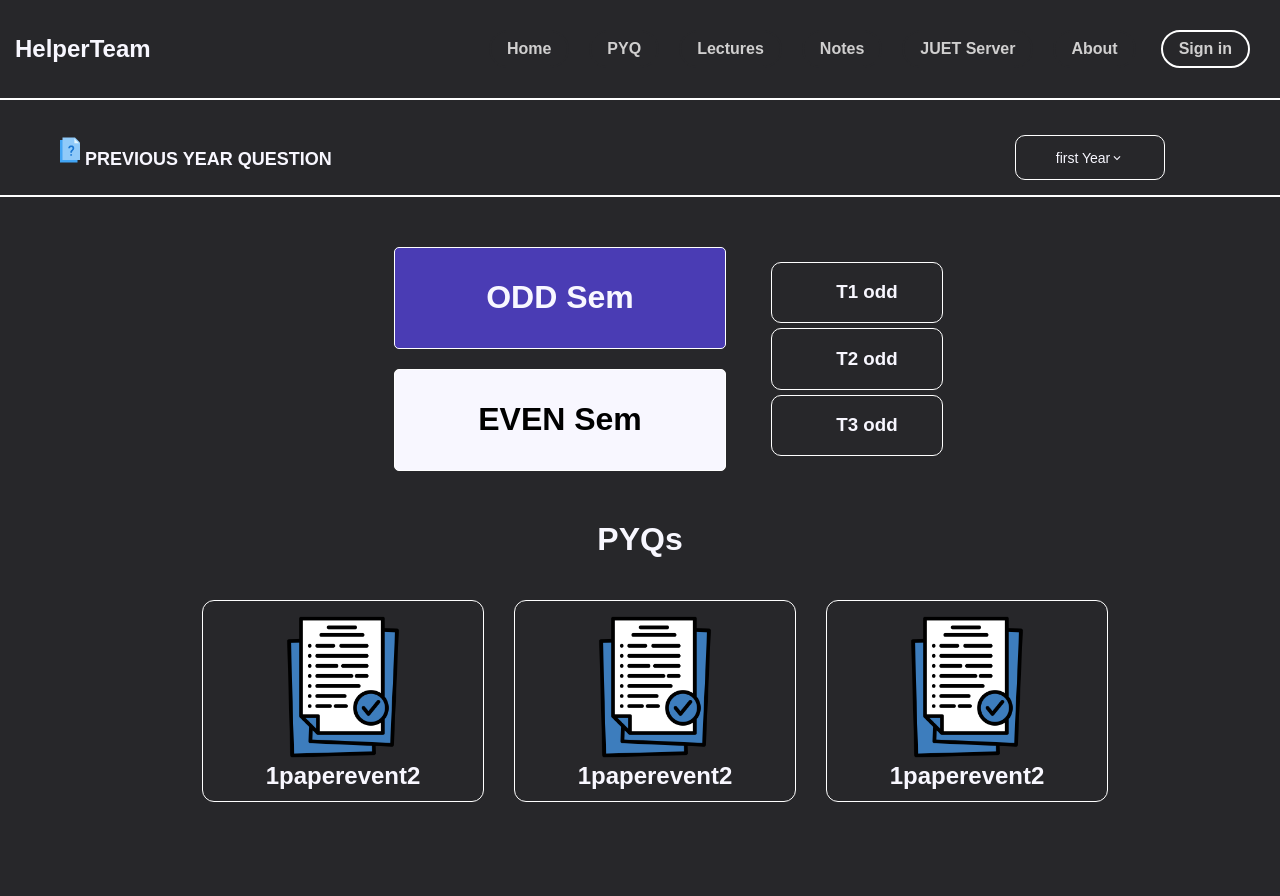
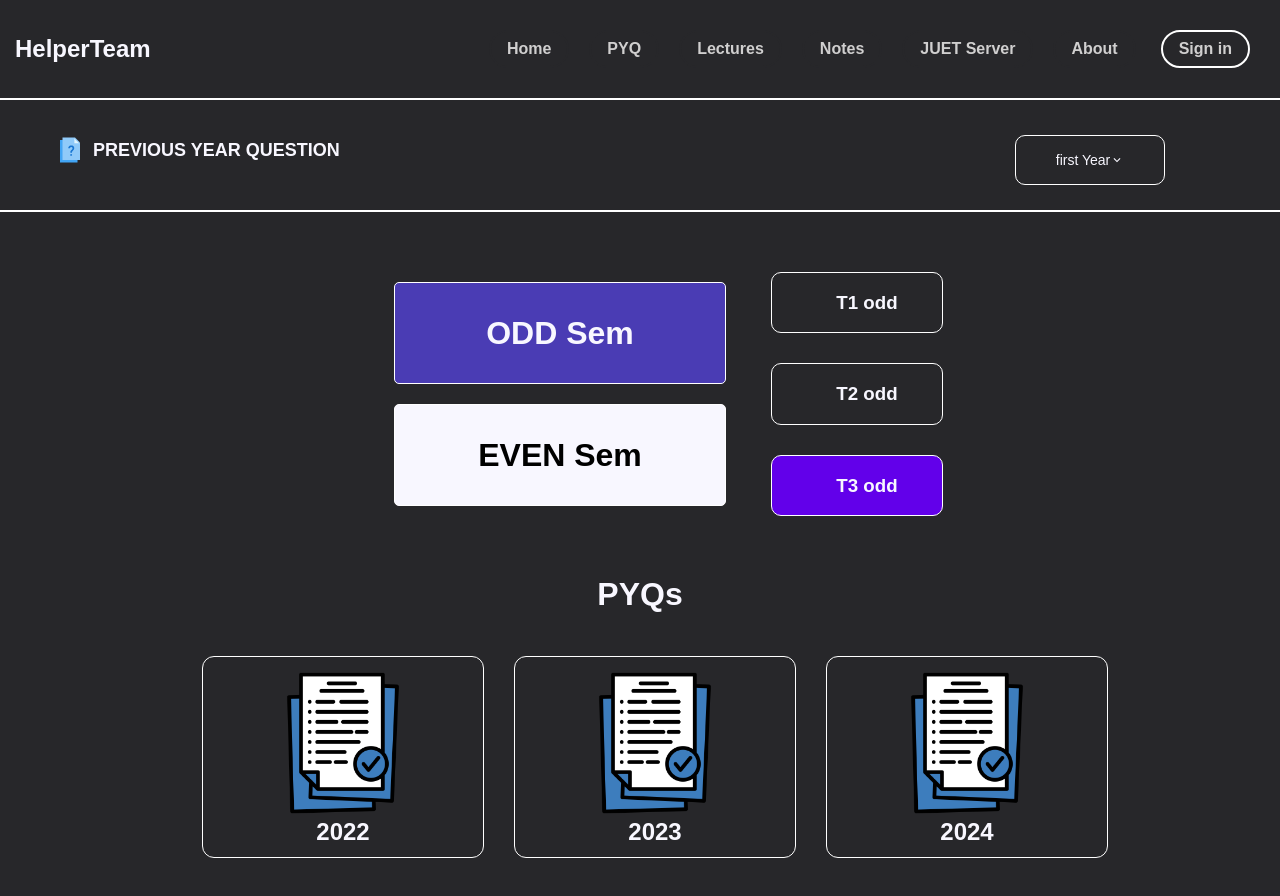
Before and after one commit to Indranil102/Helper_Team, a React (Create React App) app: page /pyq in a window 1280 px wide. Both pictures are taken after a click on the element "T3 odd". Shown: the top 896 px of the page. Before the commit the page ends 852 px from the top, so only its background shows below. Built offline with nearby package versions, Linux system fonts and the light colour scheme; the HTML template or start-up script is replaced by a standard one; a web font is replaced by a local one.

Commit message:
css update

```diff
--- a/src/Pages/pyq/Papers.jsx
+++ b/src/Pages/pyq/Papers.jsx
@@ -16,47 +16,48 @@ const Papers = ({ Sem, test, year}) => {
             </div>;
             case "t2":
               return <div className="paper-container">
-              <div className="paperbox"><img src={paper} alt="#"/><span>1paperevent2</span></div>
-              <div className="paperbox"><img src={paper} alt="#"/><span>1paperevent2</span></div>
-              <div className="paperbox"><img src={paper} alt="#"/><span>1paperevent2</span></div>
+              <div className="paperbox"><img src={paper} alt="#"/><span>2022</span></div>
+              <div className="paperbox"><img src={paper} alt="#"/><span>2023</span></div>
+              <div className="paperbox"><img src={paper} alt="#"/><span>2024</span></div>
             </div>;
             case "t3":
               return <div className="paper-container">
-              <div className="paperbox"><img src={paper} alt="#"/><span>1paperevent2</span></div>
-              <div className="paperbox"><img src={paper} alt="#"/><span>1paperevent2</span></div>
-              <div className="paperbox"><img src={paper} alt="#"/><span>1paperevent2</span></div>
+              <div className="paperbox"><img src={paper} alt="#"/><span>2022</span></div>
+              <div className="paperbox"><img src={paper} alt="#"/><span>2023</span></div>
+              <div className="paperbox"><img src={paper} alt="#"/><span>2024</span></div>
             </div>;
             default:
               return <div className="paper-container">
-              <div className="paperbox"><img src={paper} alt="#"/><span>1paperevent2</span></div>
-              <div className="paperbox"><img src={paper} alt="#"/><span>1paperevent2</span></div>
-              <div className="paperbox"><img src={paper} alt="#"/><span>1paperevent2</span></div>
+              <div className="paperbox"><img src={paper} alt="#"/><span>2022</span></div>
+              <div className="paperbox"><img src={paper} alt="#"/><span>2023</span></div>
+              <div className="paperbox"><img src={paper} alt="#"/><span>2024</span></div>
             </div>;
           }
         } else {
           switch (test) {
             case "t1":
-              return <div className="paper-container"><div className="paperbox">1paperevent1</div>
-              <div className="paperbox">1paperevent1</div>
-              <div className="paperbox">1paperevent1</div>
-              </div>;
+              return <div className="paper-container">
+              <div className="paperbox"><img src={paper} alt="#"/><span>2022</span></div>
+              <div className="paperbox"><img src={paper} alt="#"/><span>2023</span></div>
+              <div className="paperbox"><img src={paper} alt="#"/><span>2024</span></div>
+            </div>;
             case "t2":
               return <div className="paper-container">
-                <div className="paperbox"><img src={paper} alt="#"/><span>1paperevent2</span></div>
-                <div className="paperbox"><img src={paper} alt="#"/><span>1paperevent2</span></div>
-                <div className="paperbox"><img src={paper} alt="#"/><span>1paperevent2</span></div>
-              </div>;
+              <div className="paperbox"><img src={paper} alt="#"/><span>2022</span></div>
+              <div className="paperbox"><img src={paper} alt="#"/><span>2023</span></div>
+              <div className="paperbox"><img src={paper} alt="#"/><span>2024</span></div>
+            </div>;
             case "t3":
               return <div className="paper-container">
-              <div className="paperbox"><img src={paper} alt="#"/><span>1paperevent2</span></div>
-              <div className="paperbox"><img src={paper} alt="#"/><span>1paperevent2</span></div>
-              <div className="paperbox"><img src={paper} alt="#"/><span>1paperevent2</span></div>
-            </div>;
+              <div className="paperbox"><img src={paper} alt="#"/><span>2022</span></div>
+              <div className="paperbox"><img src={paper} alt="#"/><span>2023</span></div>
+              <div className="paperbox"><img src={paper} alt="#"/><span>2024</span></div>
+            </div>;;
             default:
               return <div className="paper-container">
-              <div className="paperbox"><img src={paper} alt="#"/><span>1paperevent2</span></div>
-              <div className="paperbox"><img src={paper} alt="#"/><span>1paperevent2</span></div>
-              <div className="paperbox"><img src={paper} alt="#"/><span>1paperevent2</span></div>
+              <div className="paperbox"><img src={paper} alt="#"/><span>2022</span></div>
+              <div className="paperbox"><img src={paper} alt="#"/><span>2023</span></div>
+              <div className="paperbox"><img src={paper} alt="#"/><span>2024</span></div>
             </div>;
           }
         }
@@ -67,54 +68,54 @@ const Papers = ({ Sem, test, year}) => {
           switch (test) {
             case "t1":
               return <div className="paper-container">
-              <div className="paperbox"><img src={paper} alt="#"/><span>1paperevent2</span></div>
-              <div className="paperbox"><img src={paper} alt="#"/><span>1paperevent2</span></div>
-              <div className="paperbox"><img src={paper} alt="#"/><span>1paperevent2</span></div>
+              <div className="paperbox"><img src={paper} alt="#"/><span>2022</span></div>
+              <div className="paperbox"><img src={paper} alt="#"/><span>2023</span></div>
+              <div className="paperbox"><img src={paper} alt="#"/><span>2024</span></div>
             </div>;
             case "t2":
               return <div className="paper-container">
-              <div className="paperbox"><img src={paper} alt="#"/><span>1paperevent2</span></div>
-              <div className="paperbox"><img src={paper} alt="#"/><span>1paperevent2</span></div>
-              <div className="paperbox"><img src={paper} alt="#"/><span>1paperevent2</span></div>
+              <div className="paperbox"><img src={paper} alt="#"/><span>2022</span></div>
+              <div className="paperbox"><img src={paper} alt="#"/><span>2023</span></div>
+              <div className="paperbox"><img src={paper} alt="#"/><span>2024</span></div>
             </div>;
             case "t3":
               return <div className="paper-container">
-              <div className="paperbox"><img src={paper} alt="#"/><span>1paperevent2</span></div>
-              <div className="paperbox"><img src={paper} alt="#"/><span>1paperevent2</span></div>
-              <div className="paperbox"><img src={paper} alt="#"/><span>1paperevent2</span></div>
+              <div className="paperbox"><img src={paper} alt="#"/><span>2022</span></div>
+              <div className="paperbox"><img src={paper} alt="#"/><span>2023</span></div>
+              <div className="paperbox"><img src={paper} alt="#"/><span>2024</span></div>
             </div>;
             default:
               return <div className="paper-container">
-              <div className="paperbox"><img src={paper} alt="#"/><span>1paperevent2</span></div>
-              <div className="paperbox"><img src={paper} alt="#"/><span>1paperevent2</span></div>
-              <div className="paperbox"><img src={paper} alt="#"/><span>1paperevent2</span></div>
+              <div className="paperbox"><img src={paper} alt="#"/><span>2022</span></div>
+              <div className="paperbox"><img src={paper} alt="#"/><span>2023</span></div>
+              <div className="paperbox"><img src={paper} alt="#"/><span>2024</span></div>
             </div>;
           }
         } else {
           switch (test) {
             case "t1":
               return <div className="paper-container">
-              <div className="paperbox"><img src={paper} alt="#"/><span>1paperevent2</span></div>
-              <div className="paperbox"><img src={paper} alt="#"/><span>1paperevent2</span></div>
-              <div className="paperbox"><img src={paper} alt="#"/><span>1paperevent2</span></div>
+              <div className="paperbox"><img src={paper} alt="#"/><span>2022</span></div>
+              <div className="paperbox"><img src={paper} alt="#"/><span>2023</span></div>
+              <div className="paperbox"><img src={paper} alt="#"/><span>2024</span></div>
             </div>;
             case "t2":
               return <div className="paper-container">
-              <div className="paperbox"><img src={paper} alt="#"/><span>1paperevent2</span></div>
-              <div className="paperbox"><img src={paper} alt="#"/><span>1paperevent2</span></div>
-              <div className="paperbox"><img src={paper} alt="#"/><span>1paperevent2</span></div>
+              <div className="paperbox"><img src={paper} alt="#"/><span>2022</span></div>
+              <div className="paperbox"><img src={paper} alt="#"/><span>2023</span></div>
+              <div className="paperbox"><img src={paper} alt="#"/><span>2024</span></div>
             </div>;
             case "t3":
               return <div className="paper-container">
-              <div className="paperbox"><img src={paper} alt="#"/><span>1paperevent2</span></div>
-              <div className="paperbox"><img src={paper} alt="#"/><span>1paperevent2</span></div>
-              <div className="paperbox"><img src={paper} alt="#"/><span>1paperevent2</span></div>
+              <div className="paperbox"><img src={paper} alt="#"/><span>2022</span></div>
+              <div className="paperbox"><img src={paper} alt="#"/><span>2023</span></div>
+              <div className="paperbox"><img src={paper} alt="#"/><span>2024</span></div>
             </div>;
             default:
               return <div className="paper-container">
-              <div className="paperbox"><img src={paper} alt="#"/><span>1paperevent2</span></div>
-              <div className="paperbox"><img src={paper} alt="#"/><span>1paperevent2</span></div>
-              <div className="paperbox"><img src={paper} alt="#"/><span>1paperevent2</span></div>
+              <div className="paperbox"><img src={paper} alt="#"/><span>2022</span></div>
+              <div className="paperbox"><img src={paper} alt="#"/><span>2023</span></div>
+              <div className="paperbox"><img src={paper} alt="#"/><span>2024</span></div>
             </div>;
           }
         }
@@ -125,54 +126,54 @@ const Papers = ({ Sem, test, year}) => {
           switch (test) {
             case "t1":
               return <div className="paper-container">
-              <div className="paperbox"><image src={paper}/><span>1paperevent2</span></div>
-              <div className="paperbox"><image src={paper}/><span>1paperevent2</span></div>
-              <div className="paperbox"><image src={paper}/><span>1paperevent2</span></div>
+              <div className="paperbox"><img src={paper} alt="#"/><span>2022</span></div>
+              <div className="paperbox"><img src={paper} alt="#"/><span>2023</span></div>
+              <div className="paperbox"><img src={paper} alt="#"/><span>2024</span></div>
             </div>;
             case "t2":
               return <div className="paper-container">
-              <div className="paperbox"><image src={paper}/><span>1paperevent2</span></div>
-              <div className="paperbox"><image src={paper}/><span>1paperevent2</span></div>
-              <div className="paperbox"><image src={paper}/><span>1paperevent2</span></div>
+              <div className="paperbox"><img src={paper} alt="#"/><span>2022</span></div>
+              <div className="paperbox"><img src={paper} alt="#"/><span>2023</span></div>
+              <div className="paperbox"><img src={paper} alt="#"/><span>2024</span></div>
             </div>;
             case "t3":
               return <div className="paper-container">
-              <div className="paperbox"><image src={paper}/><span>1paperevent2</span></div>
-              <div className="paperbox"><image src={paper}/><span>1paperevent2</span></div>
-              <div className="paperbox"><image src={paper}/><span>1paperevent2</span></div>
+              <div className="paperbox"><img src={paper} alt="#"/><span>2022</span></div>
+              <div className="paperbox"><img src={paper} alt="#"/><span>2023</span></div>
+              <div className="paperbox"><img src={paper} alt="#"/><span>2024</span></div>
             </div>;
             default:
               return <div className="paper-container">
-              <div className="paperbox"><image src={paper}/><span>1paperevent2</span></div>
-              <div className="paperbox"><image src={paper}/><span>1paperevent2</span></div>
-              <div className="paperbox"><image src={paper}/><span>1paperevent2</span></div>
+              <div className="paperbox"><img src={paper} alt="#"/><span>2022</span></div>
+              <div className="paperbox"><img src={paper} alt="#"/><span>2023</span></div>
+              <div className="paperbox"><img src={paper} alt="#"/><span>2024</span></div>
             </div>;
           }
         } else {
           switch (test) {
             case "t1":
               return <div className="paper-container">
-              <div className="paperbox"><image src={paper}/><span>1paperevent2</span></div>
-              <div className="paperbox"><image src={paper}/><span>1paperevent2</span></div>
-              <div className="paperbox"><image src={paper}/><span>1paperevent2</span></div>
+              <div className="paperbox"><img src={paper} alt="#"/><span>2022</span></div>
+              <div className="paperbox"><img src={paper} alt="#"/><span>2023</span></div>
+              <div className="paperbox"><img src={paper} alt="#"/><span>2024</span></div>
             </div>;
             case "t2":
               return <div className="paper-container">
-              <div className="paperbox"><image src={paper}/><span>1paperevent2</span></div>
-              <div className="paperbox"><image src={paper}/><span>1paperevent2</span></div>
-              <div className="paperbox"><image src={paper}/><span>1paperevent2</span></div>
+              <div className="paperbox"><img src={paper} alt="#"/><span>2022</span></div>
+              <div className="paperbox"><img src={paper} alt="#"/><span>2023</span></div>
+              <div className="paperbox"><img src={paper} alt="#"/><span>2024</span></div>
             </div>;
             case "t3":
               return <div className="paper-container">
-              <div className="paperbox"><image src={paper}/><span>1paperevent2</span></div>
-              <div className="paperbox"><image src={paper}/><span>1paperevent2</span></div>
-              <div className="paperbox"><image src={paper}/><span>1paperevent2</span></div>
+              <div className="paperbox"><img src={paper} alt="#"/><span>2022</span></div>
+              <div className="paperbox"><img src={paper} alt="#"/><span>2023</span></div>
+              <div className="paperbox"><img src={paper} alt="#"/><span>2024</span></div>
             </div>;
             default:
               return <div className="paper-container">
-              <div className="paperbox"><image src={paper}/><span>1paperevent2</span></div>
-              <div className="paperbox"><image src={paper}/><span>1paperevent2</span></div>
-              <div className="paperbox"><image src={paper}/><span>1paperevent2</span></div>
+              <div className="paperbox"><img src={paper} alt="#"/><span>2022</span></div>
+              <div className="paperbox"><img src={paper} alt="#"/><span>2023</span></div>
+              <div className="paperbox"><img src={paper} alt="#"/><span>2024</span></div>
             </div>;
           }
         }
@@ -183,54 +184,54 @@ const Papers = ({ Sem, test, year}) => {
           switch (test) {
             case "t1":
               return <div className="paper-container">
-              <div className="paperbox"><image src={paper}/><span>1paperevent2</span></div>
-              <div className="paperbox"><image src={paper}/><span>1paperevent2</span></div>
-              <div className="paperbox"><image src={paper}/><span>1paperevent2</span></div>
+              <div className="paperbox"><img src={paper} alt="#"/><span>2022</span></div>
+              <div className="paperbox"><img src={paper} alt="#"/><span>2023</span></div>
+              <div className="paperbox"><img src={paper} alt="#"/><span>2024</span></div>
             </div>;
             case "t2":
               return <div className="paper-container">
-              <div className="paperbox"><image src={paper}/><span>1paperevent2</span></div>
-              <div className="paperbox"><image src={paper}/><span>1paperevent2</span></div>
-              <div className="paperbox"><image src={paper}/><span>1paperevent2</span></div>
+              <div className="paperbox"><img src={paper} alt="#"/><span>2022</span></div>
+              <div className="paperbox"><img src={paper} alt="#"/><span>2023</span></div>
+              <div className="paperbox"><img src={paper} alt="#"/><span>2024</span></div>
             </div>;
             case "t3":
               return <div className="paper-container">
-              <div className="paperbox"><image src={paper}/><span>1paperevent2</span></div>
-              <div className="paperbox"><image src={paper}/><span>1paperevent2</span></div>
-              <div className="paperbox"><image src={paper}/><span>1paperevent2</span></div>
+              <div className="paperbox"><img src={paper} alt="#"/><span>2022</span></div>
+              <div className="paperbox"><img src={paper} alt="#"/><span>2023</span></div>
+              <div className="paperbox"><img src={paper} alt="#"/><span>2024</span></div>
             </div>;
             default:
               return <div className="paper-container">
-              <div className="paperbox"><image src={paper}/><span>1paperevent2</span></div>
-              <div className="paperbox"><image src={paper}/><span>1paperevent2</span></div>
-              <div className="paperbox"><image src={paper}/><span>1paperevent2</span></div>
+              <div className="paperbox"><img src={paper} alt="#"/><span>2022</span></div>
+              <div className="paperbox"><img src={paper} alt="#"/><span>2023</span></div>
+              <div className="paperbox"><img src={paper} alt="#"/><span>2024</span></div>
             </div>;
           }
         } else {
           switch (test) {
             case "t1":
               return <div className="paper-container">
-              <div className="paperbox"><image src={paper}/><span>1paperevent2</span></div>
-              <div className="paperbox"><image src={paper}/><span>1paperevent2</span></div>
-              <div className="paperbox"><image src={paper}/><span>1paperevent2</span></div>
+              <div className="paperbox"><img src={paper} alt="#"/><span>2022</span></div>
+              <div className="paperbox"><img src={paper} alt="#"/><span>2023</span></div>
+              <div className="paperbox"><img src={paper} alt="#"/><span>2024</span></div>
             </div>;
             case "t2":
               return <div className="paper-container">
-              <div className="paperbox"><image src={paper}/><span>1paperevent2</span></div>
-              <div className="paperbox"><image src={paper}/><span>1paperevent2</span></div>
-              <div className="paperbox"><image src={paper}/><span>1paperevent2</span></div>
+              <div className="paperbox"><img src={paper} alt="#"/><span>2022</span></div>
+              <div className="paperbox"><img src={paper} alt="#"/><span>2023</span></div>
+              <div className="paperbox"><img src={paper} alt="#"/><span>2024</span></div>
             </div>;
             case "t3":
               return <div className="paper-container">
-              <div className="paperbox"><image src={paper}/><span>1paperevent2</span></div>
-              <div className="paperbox"><image src={paper}/><span>1paperevent2</span></div>
-              <div className="paperbox"><image src={paper}/><span>1paperevent2</span></div>
+              <div className="paperbox"><img src={paper} alt="#"/><span>2022</span></div>
+              <div className="paperbox"><img src={paper} alt="#"/><span>2023</span></div>
+              <div className="paperbox"><img src={paper} alt="#"/><span>2024</span></div>
             </div>;
             default:
               return <div className="paper-container">
-              <div className="paperbox"><image src={paper}/><span>1paperevent2</span></div>
-              <div className="paperbox"><image src={paper}/><span>1paperevent2</span></div>
-              <div className="paperbox"><image src={paper}/><span>1paperevent2</span></div>
+              <div className="paperbox"><img src={paper} alt="#"/><span>2022</span></div>
+              <div className="paperbox"><img src={paper} alt="#"/><span>2023</span></div>
+              <div className="paperbox"><img src={paper} alt="#"/><span>2024</span></div>
             </div>;
           }
         }
--- a/src/Pages/pyq/Pyq.css
+++ b/src/Pages/pyq/Pyq.css
@@ -23,10 +23,11 @@ body {
 
 .second-two {
   margin: 0;
-  padding-bottom: 10px;
+  padding-bottom: 5px;
   flex-grow: 1;
   margin-left: 40px;
   gap:8px;
+  display: flex;
 }
 .second-two svg{
   width: 30px;
@@ -34,7 +35,10 @@ body {
   display: run-in;
 }
 
-
+.second-two div{
+  height: 50px;
+  padding-top: 5px;
+}
 
 .dropdown {
   position: relative;
@@ -321,7 +325,11 @@ body {
 
 }
 
-
+.test.selected{
+  background-color: #6200ea;
+  color: #f8f7ff;
+  transition: cubic-bezier(0.215, 0.610, 0.355, 1);
+}
 .pyqs{
   text-align: center;
   font-size: xx-large;
--- a/src/Pages/pyq/Pyq.jsx
+++ b/src/Pages/pyq/Pyq.jsx
@@ -6,7 +6,7 @@ import Papers from './Papers';
 
 const Pyq = () => {
   const [selectedSem, setSelectedSem] = useState('odd');
-  const [selectedtest, setSelectedtest] = useState('t1');
+  const [selectedtest, setSelectedtest] = useState('t0');
   const [clickedTest, setClickedTest] = useState(false);
   const [selectedYear, setSelectedYear] = useState('first');
   function handleTestClick(test) {
@@ -18,6 +18,7 @@ const Pyq = () => {
     return (
       selectedSem === 'odd' ? (
         <>
+          <div style={{gap:'20px', display:'flex', flexDirection:'column'}}>
           <div className={`test ${selectedtest === 't1' ? 'selected' : ''}`} onClick={() => handleTestClick('t1')}>
             <h3>T1 odd</h3>
           </div>
@@ -26,6 +27,7 @@ const Pyq = () => {
           </div>
           <div className={`test ${selectedtest === 't3' ? 'selected' : ''}`} onClick={() => handleTestClick('t3')}>
             <h3>T3 odd</h3>
+          </div>
           </div>
         </>
       ) : (
@@ -50,7 +52,7 @@ const Pyq = () => {
   return (
     <div>
       <div className="second-part">
-        <div className='second-two'>< FcQuestions /><span>PREVIOUS YEAR QUESTION</span></div>
+        <div className='second-two'>< FcQuestions /><div>PREVIOUS YEAR QUESTION</div></div>
         <div className="dropdown">
           <button className="dropdown-button">{selectedYear} Year<MdOutlineKeyboardArrowDown /></button>
           <div className="dropdown-content">
```
